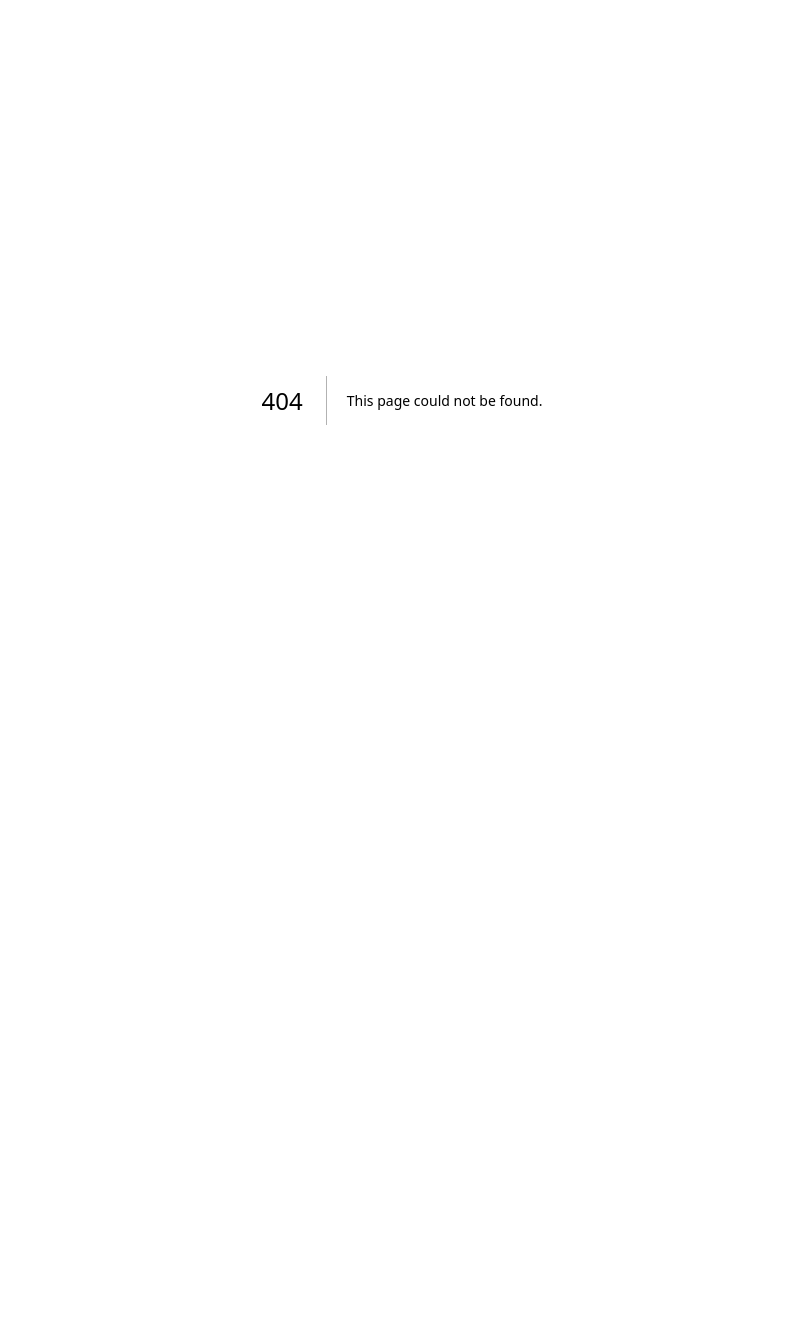
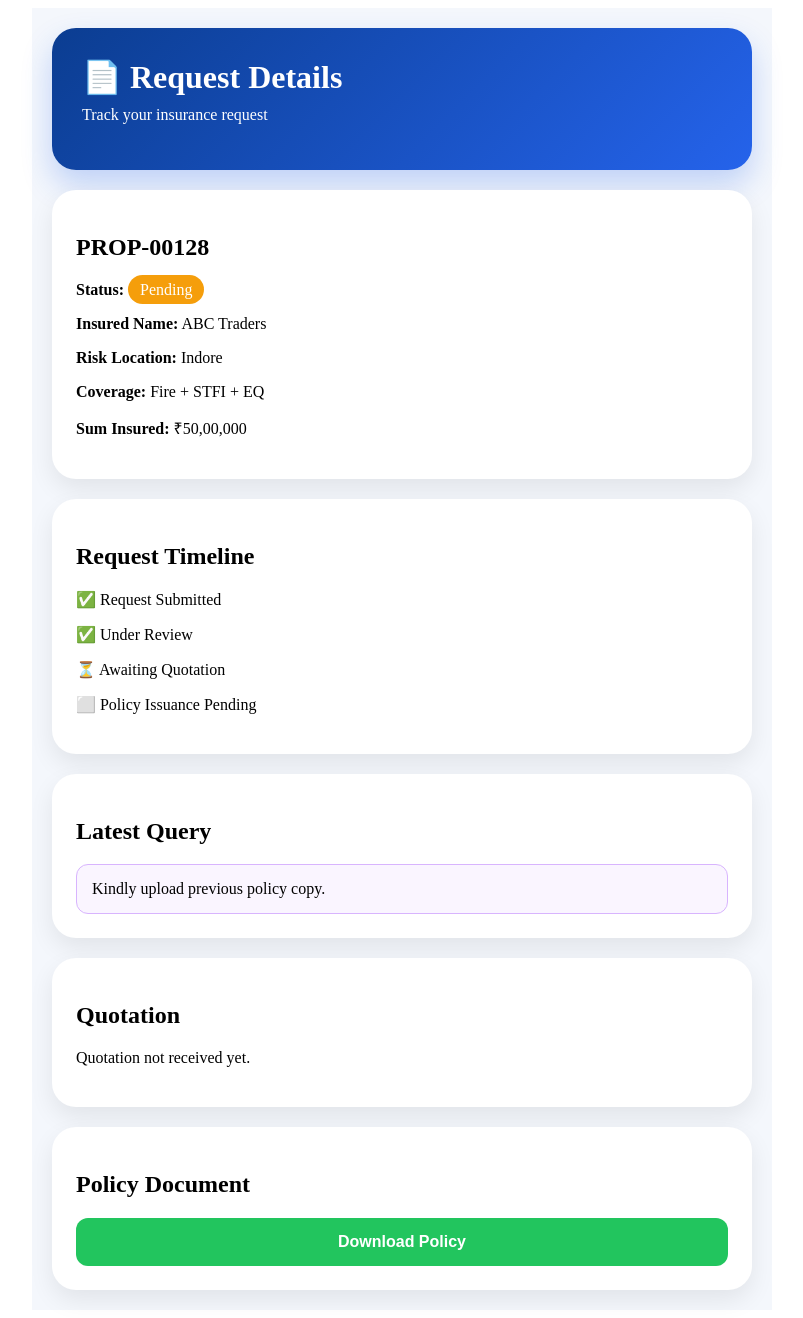
Before and after one commit to Arunsonly/property-insurance-portal, a Next.js app: page /user/request-details in a window 1280 px wide. Before the commit this address had no page. Shown: the whole page, without its empty margins (238-1041 px from the left). Before the commit the page ends 800 px from the top, so only its background shows below. Built offline with nearby package versions, Linux system fonts and the light colour scheme.

Commit message:
Create request-details.js

```diff
--- /dev/null
+++ b/pages/user/request-details.js
@@ -0,0 +1,164 @@
+export default function RequestDetails() {
+  return (
+    <div
+      style={{
+        background: "#f4f7fc",
+        minHeight: "100vh",
+        padding: "20px",
+        maxWidth: "700px",
+        margin: "0 auto",
+      }}
+    >
+      {/* Header */}
+      <div
+        style={{
+          background:
+            "linear-gradient(135deg,#0b3d91,#2563eb)",
+          color: "#fff",
+          padding: "30px",
+          borderRadius: "24px",
+          marginBottom: "20px",
+          boxShadow: "0 15px 30px rgba(37,99,235,.25)",
+        }}
+      >
+        <h1 style={{ margin: 0 }}>
+          📄 Request Details
+        </h1>
+
+        <p style={{ marginTop: 10 }}>
+          Track your insurance request
+        </p>
+      </div>
+
+      {/* Request Info */}
+      <div
+        style={{
+          background: "#fff",
+          padding: "24px",
+          borderRadius: "24px",
+          marginBottom: "20px",
+          boxShadow: "0 10px 25px rgba(0,0,0,.08)",
+        }}
+      >
+        <h2>PROP-00128</h2>
+
+        <p>
+          <strong>Status:</strong>{" "}
+          <span
+            style={{
+              background: "#f59e0b",
+              color: "#fff",
+              padding: "6px 12px",
+              borderRadius: "999px",
+            }}
+          >
+            Pending
+          </span>
+        </p>
+
+        <p>
+          <strong>Insured Name:</strong> ABC Traders
+        </p>
+
+        <p>
+          <strong>Risk Location:</strong> Indore
+        </p>
+
+        <p>
+          <strong>Coverage:</strong> Fire + STFI + EQ
+        </p>
+
+        <p>
+          <strong>Sum Insured:</strong> ₹50,00,000
+        </p>
+      </div>
+
+      {/* Timeline */}
+      <div
+        style={{
+          background: "#fff",
+          padding: "24px",
+          borderRadius: "24px",
+          marginBottom: "20px",
+          boxShadow: "0 10px 25px rgba(0,0,0,.08)",
+        }}
+      >
+        <h2>Request Timeline</h2>
+
+        <p>✅ Request Submitted</p>
+
+        <p>✅ Under Review</p>
+
+        <p>⏳ Awaiting Quotation</p>
+
+        <p>⬜ Policy Issuance Pending</p>
+      </div>
+
+      {/* Query Section */}
+      <div
+        style={{
+          background: "#fff",
+          padding: "24px",
+          borderRadius: "24px",
+          marginBottom: "20px",
+          boxShadow: "0 10px 25px rgba(0,0,0,.08)",
+        }}
+      >
+        <h2>Latest Query</h2>
+
+        <div
+          style={{
+            background: "#faf5ff",
+            padding: "15px",
+            borderRadius: "12px",
+            border: "1px solid #d8b4fe",
+          }}
+        >
+          Kindly upload previous policy copy.
+        </div>
+      </div>
+
+      {/* Quotation */}
+      <div
+        style={{
+          background: "#fff",
+          padding: "24px",
+          borderRadius: "24px",
+          marginBottom: "20px",
+          boxShadow: "0 10px 25px rgba(0,0,0,.08)",
+        }}
+      >
+        <h2>Quotation</h2>
+
+        <p>Quotation not received yet.</p>
+      </div>
+
+      {/* Policy */}
+      <div
+        style={{
+          background: "#fff",
+          padding: "24px",
+          borderRadius: "24px",
+          boxShadow: "0 10px 25px rgba(0,0,0,.08)",
+        }}
+      >
+        <h2>Policy Document</h2>
+
+        <button
+          style={{
+            width: "100%",
+            background: "#22c55e",
+            color: "#fff",
+            border: "none",
+            padding: "15px",
+            borderRadius: "12px",
+            fontSize: "16px",
+            fontWeight: "600",
+          }}
+        >
+          Download Policy
+        </button>
+      </div>
+    </div>
+  );
+}
```
